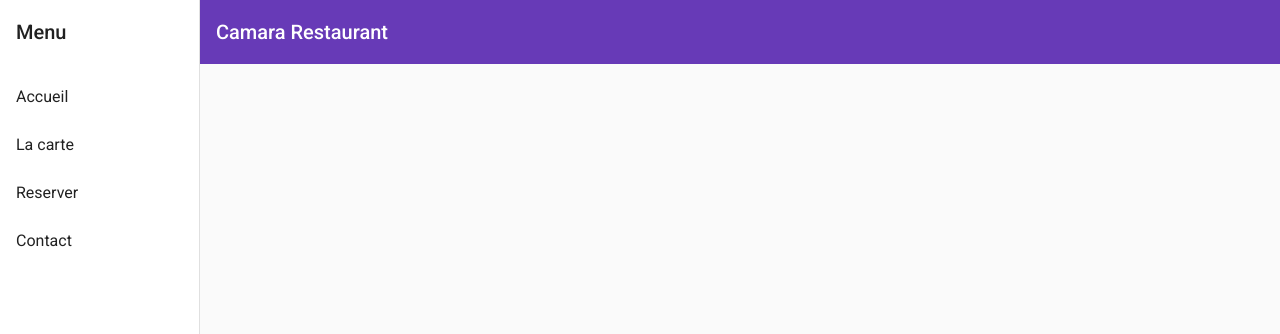
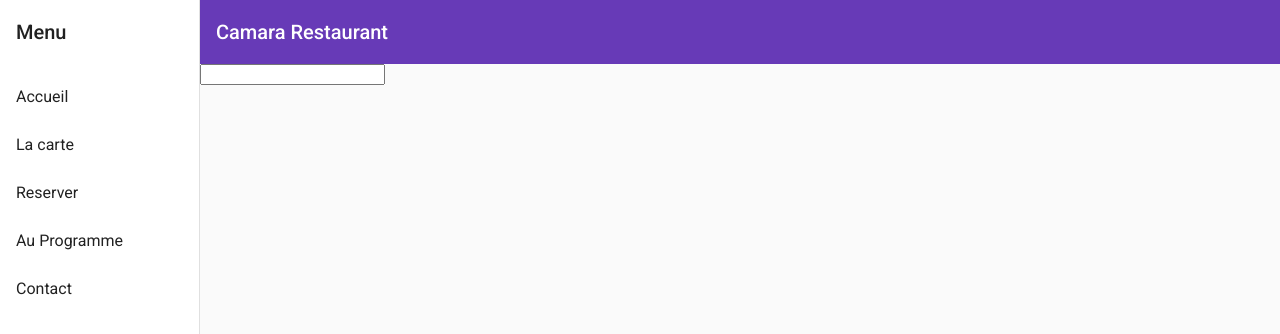
Before and after one commit to MakiC/ProjetRestau, an Angular app: page /programme in a window 1280 px wide. Before the commit this address led to /. Shown: the top 334 px of the page. Built offline with nearby package versions, Linux system fonts and the light colour scheme.

Commit message:
Adding rxjs observable through ou new component schedule

```diff
--- a/src/app/main-nav/main-nav.component.html
+++ b/src/app/main-nav/main-nav.component.html
@@ -8,6 +8,7 @@
           <a mat-list-item routerLink="/">Accueil</a> <!--on va remplacer le href par routerLink et le # par le chemin de la page-->
           <a mat-list-item routerLink="/carte">La carte</a>
           <a mat-list-item routerLink="/reserve">Reserver</a>
+          <a mat-list-item routerLink="/programme">Au Programme</a>
           <a mat-list-item routerLink="/contact">Contact</a>
     </mat-nav-list>
   </mat-sidenav>
--- /dev/null
+++ b/src/app/schedule/schedule.component.html
@@ -0,0 +1,3 @@
+<div>
+  <input type="text" [formControl]="searchTerm" name="id">
+</div>
--- /dev/null
+++ b/src/app/schedule/schedule.component.ts
@@ -0,0 +1,20 @@
+import { Component, OnInit } from '@angular/core';
+import {FormControl} from "@angular/forms";
+import {debounceTime, Observable} from "rxjs";
+
+@Component({
+  selector: 'app-schedule',
+  templateUrl: './schedule.component.html',
+  styleUrls: ['./schedule.component.css']
+})
+export class ScheduleComponent implements OnInit {
+searchTerm=new FormControl();
+searchTerms$:Observable<string>=this.searchTerm.valueChanges;
+  constructor() { }
+
+  ngOnInit(): void {
+    //On s'a  bonne
+    this.searchTerms$.subscribe(data =>console.log(data))
+  }
+
+}
```
Also changed, not shown: src/app/app.module.ts (+5 -2 lines), src/app/schedule/schedule.component.css (added), 1 other file (tests, documents, lock files or other folders).
